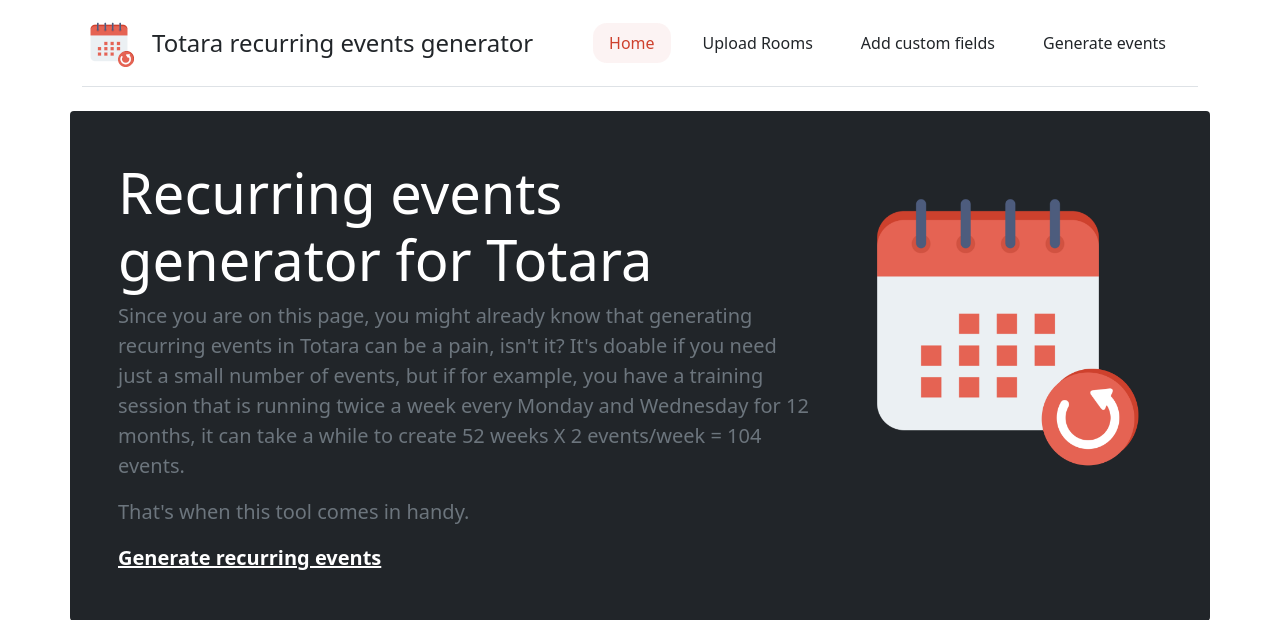
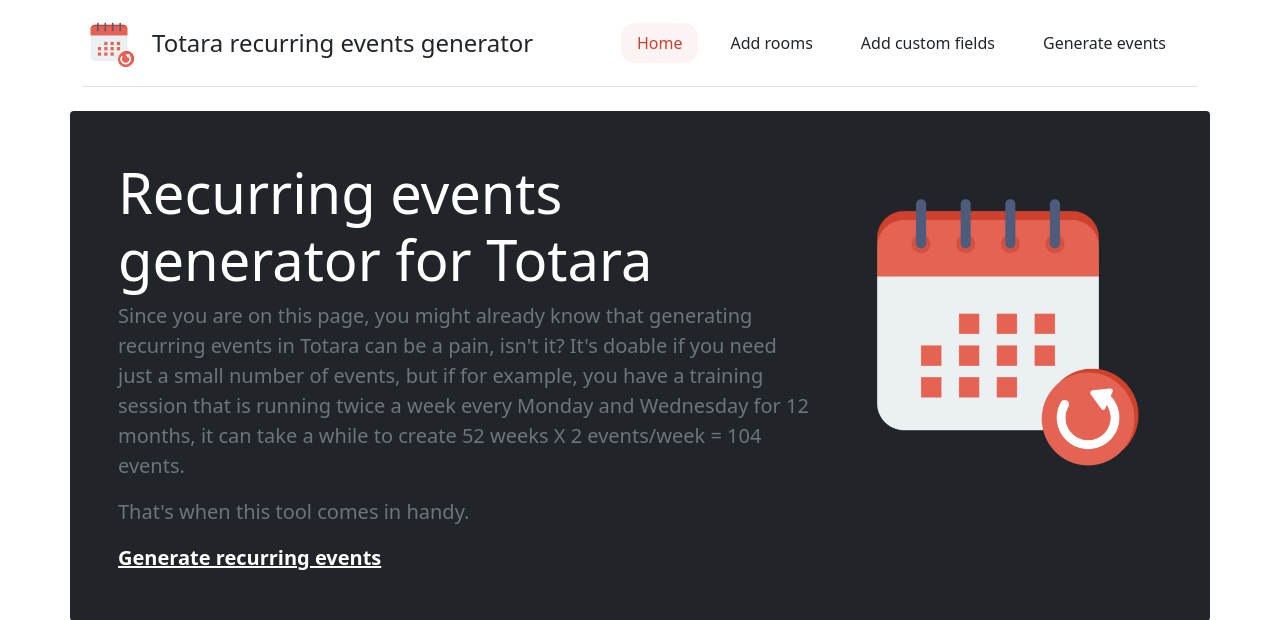
Before and after one commit to meshechko/totara_import_seminar_events, a Flask app: page / in a window 1280 px wide. Shown: the top 620 px of the page. Run offline with Flask 2, Linux system fonts and the light colour scheme; some libraries are stand-ins or nearby versions.

Commit message:
Update base.html

```diff
--- a/templates/base.html
+++ b/templates/base.html
@@ -26,7 +26,7 @@
 
            {% set navigation_bar = [
               ('index', 'index', 'Home', '&nbsp;'),
-              ('upload_rooms', 'upload-rooms', 'Upload Rooms', 'Step 1 (optional)'),
+              ('upload_rooms', 'upload-rooms', 'Add rooms', 'Step 1 (optional)'),
               ('upload_backup', 'upload-backup', 'Add custom fields', 'Step 2 (optional)'),
               ('create_recurring_events', 'create-recurring-events', 'Generate events', 'Step 3'),
           ] -%}
```
